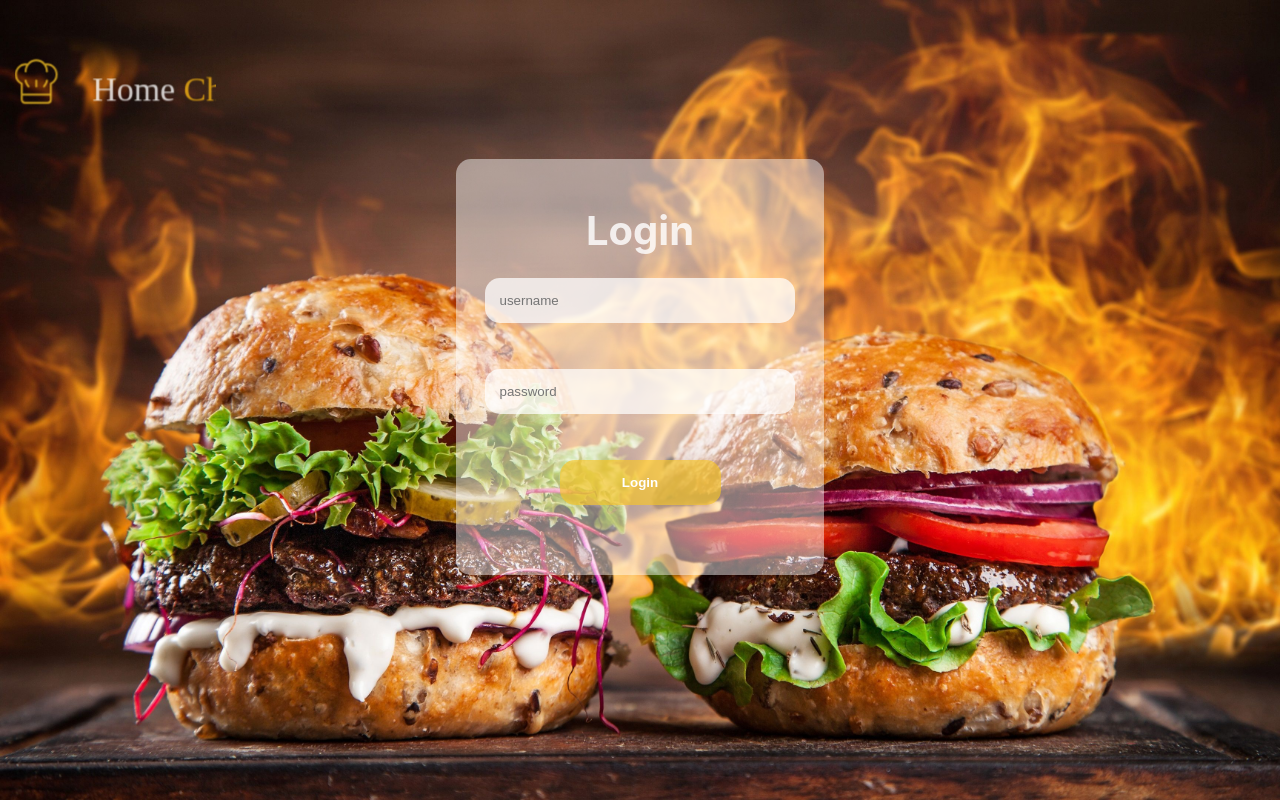
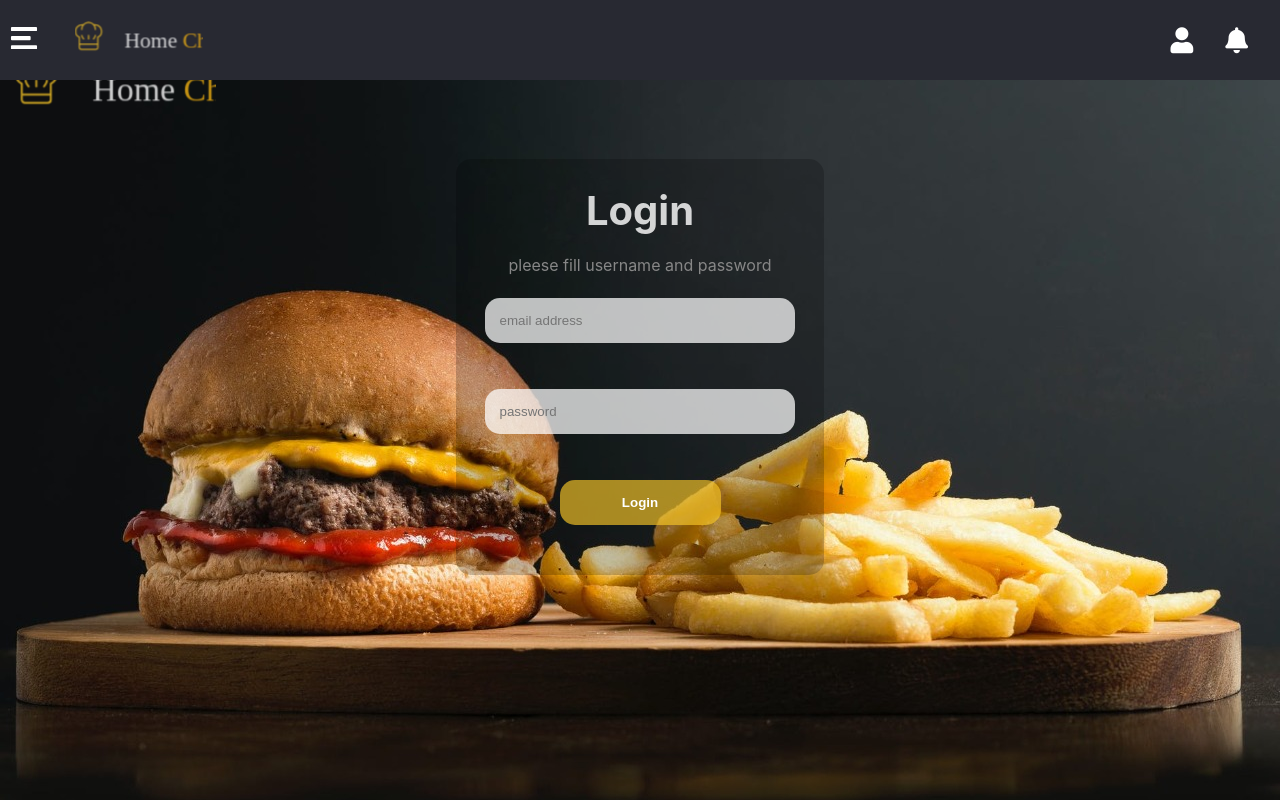
Before and after one commit to aninarafath6/home-chef-admin, a React (Create React App) app: page /login in a window 1280 px wide. Both pictures are taken after a click on the button "Login". Built offline with nearby package versions, Linux system fonts and the light colour scheme.

Commit message:
login page functions and design is complited

```diff
--- a/public/index.html
+++ b/public/index.html
@@ -9,7 +9,12 @@
       name="description"
       content="Web site created using create-react-app"
     />
+
     <link rel="apple-touch-icon" href="%PUBLIC_URL%/logo192.png" />
+      <!-- font-awesome icons -->
+
+      <link rel="stylesheet" href="https://cdnjs.cloudflare.com/ajax/libs/font-awesome/5.14.0/css/all.min.css">
+      <!-- //font-awesome icons -->
     <!--
       manifest.json provides metadata used when your web app is installed on a
       user's mobile device or desktop. See https://developers.google.com/web/fundamentals/web-app-manifest/
--- a/src/App.js
+++ b/src/App.js
@@ -1,10 +1,11 @@
 import Login from './components/login/Login'
 import { BrowserRouter as Router, Route, Switch } from "react-router-dom";
-
+import Header from './components/header_and_side_pannel/header/header'
 function App() {
   return (
     <div className="App">
       <Router>
+        <Header />
         <Switch>
           <Route path="/login">
             <Login/>
--- /dev/null
+++ b/src/components/header_and_side_pannel/header/header.css
@@ -0,0 +1,43 @@
+*{
+    margin: 0;
+    padding: 0;
+    box-sizing: border-box;
+}
+.header_section{
+    width: 100%;
+    height: 5rem;
+    background-color: #282932;
+    position: fixed;
+    z-index: 100;
+}
+.header_section .header{
+    width: 100%;
+    height: 100%;
+    padding: 1rem .3s;
+
+}
+.header_section .header .navbar{
+    width: 100%;
+    height: 100%;
+    display: flex;
+    align-items: center;
+}
+.header_section .header .navbar .toggle_section svg{
+    width: 48px;
+}
+.header_section .header .navbar .logo_section svg{
+    width: 8rem;
+        margin: 0 1.7rem;
+
+}
+.navbar .icons_div{
+
+    width: 100%;
+    text-align: right;
+    color: #ffffff;
+    font-size: 26px;
+    margin-left: 2rem;
+}
+.navbar .icons_div .nav_icons{
+    margin-right: 2rem;
+}
--- /dev/null
+++ b/src/components/header_and_side_pannel/header/header.js
@@ -0,0 +1,45 @@
+import React from 'react';
+import './header.css'
+
+const header = () => {
+    return (
+        <div className="header_section" >
+            <header className="header">
+                    <nav className="navbar">
+                        <div className="toggle_section">
+                        <svg xmlns="http://www.w3.org/2000/svg" width="26.956" height="22.309" viewBox="0 0 52.956 45.309">
+                            <path id="bars-solid" d="M1.891,68.322H51.065a1.871,1.871,0,0,0,1.891-1.849V61.849A1.871,1.871,0,0,0,51.065,60H1.891A1.871,1.871,0,0,0,0,61.849v4.623A1.871,1.871,0,0,0,1.891,68.322Zm0,18.493H38.065a1.871,1.871,0,0,0,1.891-1.849V80.343a1.871,1.871,0,0,0-1.891-1.849H1.891A1.871,1.871,0,0,0,0,80.343v4.623A1.871,1.871,0,0,0,1.891,86.816Zm0,18.493H51.065a1.871,1.871,0,0,0,1.891-1.849V98.836a1.871,1.871,0,0,0-1.891-1.849H1.891A1.871,1.871,0,0,0,0,98.836v4.623A1.871,1.871,0,0,0,1.891,105.309Z" transform="translate(0 -60)" fill="#fff" />
+                        </svg>
+
+                        </div>
+                        <div className="logo_section">
+                            <svg xmlns="http://www.w3.org/2000/svg" width="200.716" height="140.274" viewBox="0 0 544.716 140.274">
+                                <g id="Group_65" data-name="Group 65" transform="translate(-32 -40.682)" opacity="0.8">
+                                    <g id="chef_1_" data-name="chef (1)" transform="translate(32 40.682)">
+                                        <g id="Group_2" data-name="Group 2">
+                                            <g id="Group_1" data-name="Group 1">
+                                                <path id="Path_1" data-name="Path 1" d="M111.918,215.959a2.626,2.626,0,0,0-5.252,0c0,6.9,7.606,16.363,8.473,17.422a2.627,2.627,0,1,0,4.062-3.334C116.385,226.617,111.918,219.759,111.918,215.959Z" transform="translate(-80.407 -158.058)" fill="#f8c628" />
+                                                <path id="Path_2" data-name="Path 2" d="M319.84,213.333a2.624,2.624,0,0,0-2.626,2.626c0,3.787-4.467,10.653-7.283,14.091a2.627,2.627,0,0,0,4.062,3.331c.867-1.059,8.473-10.527,8.473-17.422A2.624,2.624,0,0,0,319.84,213.333Z" transform="translate(-233.184 -158.058)" fill="#f8c628" />
+                                                <path id="Path_3" data-name="Path 3" d="M226.626,213.333A2.624,2.624,0,0,0,224,215.959v15.756a2.626,2.626,0,0,0,5.252,0V215.959A2.625,2.625,0,0,0,226.626,213.333Z" transform="translate(-168.855 -158.058)" fill="#f8c628" />
+                                                <path id="Path_4" data-name="Path 4" d="M86.656,10.955a26.414,26.414,0,0,0-4.981.554,30.579,30.579,0,0,0-47.808,0,26.44,26.44,0,0,0-4.981-.554C12.958,10.955,0,24.469,0,41.081A30.282,30.282,0,0,0,15.817,67.927l-.051,41.388a11.35,11.35,0,0,0,3.134,7.909,10.422,10.422,0,0,0,7.58,3.279H89.071a10.963,10.963,0,0,0,10.714-11.174V67.887a30.293,30.293,0,0,0,15.756-26.807C115.541,24.469,102.583,10.955,86.656,10.955Zm7.878,98.374a5.591,5.591,0,0,1-5.462,5.7H26.48a5.32,5.32,0,0,1-3.865-1.671,5.785,5.785,0,0,1-1.6-4.033l.014-10.728h73.5Zm1.626-45.705a2.32,2.32,0,0,0-.392.211,2.631,2.631,0,0,0-.805.824,2.85,2.85,0,0,0-.428,1.559v26.9h-73.5l.034-26.86a2.939,2.939,0,0,0-.026-.449,2.816,2.816,0,0,0-.416-1.134,2.657,2.657,0,0,0-.78-.794,2.709,2.709,0,0,0-.413-.222A24.7,24.7,0,0,1,5.252,41.081c0-13.592,10.6-24.648,23.633-24.648.509,0,1.047.064,1.575.108a33.708,33.708,0,0,0-4.2,16.325,2.628,2.628,0,1,0,5.252,0c0-15.1,11.781-27.387,26.259-27.387S84.03,17.764,84.03,32.865a2.628,2.628,0,1,0,5.252,0,33.708,33.708,0,0,0-4.2-16.325c.528-.043,1.065-.108,1.575-.108,13.032,0,23.633,11.057,23.633,24.648A24.714,24.714,0,0,1,96.159,63.624Z" fill="#f8c628" />
+                                            </g>
+                                        </g>
+                                    </g>
+                                    <text id="Home_Chef_" data-name="Home Chef " transform="translate(241.716 151.956)" fill="#fff" fontSize="92" fontFamily="Gabriola"><tspan x="0" y="0">Home </tspan><tspan y="0" fill="#f7b614">Chef </tspan></text>
+                                </g>
+                            </svg>
+                        </div>
+                        <div className="icons_div">
+                          <i className="fas fa-user nav_icons"></i>
+                          <i className="fas fa-bell nav_icons"></i>
+
+                        </div>
+
+                    </nav>
+            </header>
+
+        </div>
+    );
+}
+
+export default header;
--- a/src/components/login/Login.js
+++ b/src/components/login/Login.js
@@ -1,7 +1,51 @@
-import React from 'react';
+import React, { useRef, useState } from 'react';
 import './login.css'
+import axios from 'axios';
 
 const Login = () => {
+    const visibleErrLabelRef = useRef();
+    const visibleFillLabelRef = useRef();
+    const [email, setEmail] = useState("");
+    const [password, setPassword] = useState("");
+    const [status, setStatus] = useState();
+    const [isLogged, setIsLogged] = useState();
+    const onLoginHandiler = () => {
+      if(password==="" ||email===""){
+          visibleFillLabelRef.current.classList.add("visble_err_label");
+
+      }
+      else if (password === "" && email === ""){
+          visibleFillLabelRef.current.classList.add("visble_err_label");
+
+      }else{
+          const data = {
+              email: email,
+              password: password
+          }
+          axios.post('login', data).then(res => {
+
+              setStatus(res.data.loggin);
+
+              if (res.data.token !== undefined) {
+                  localStorage.setItem("token", res.data.token);
+                  setIsLogged(true)
+              } else {
+                  setIsLogged(false)
+
+              }
+
+
+
+          }).catch(err => {
+              console.log(err);
+          });
+          ;
+
+
+      }
+      }
+
+
     return (
         <div className="login_section">
             <div className="logo">
@@ -17,7 +61,7 @@ const Login = () => {
                                 </g>
                             </g>
                         </g>
-                        <text id="Home_Chef_" data-name="Home Chef " transform="translate(241.716 151.956)" fill="#fff" font-size="92" font-family="Gabriola"><tspan x="0" y="0">Home </tspan><tspan y="0" fill="#f7b614">Chef </tspan></text>
+                        <text id="Home_Chef_" data-name="Home Chef " transform="translate(241.716 151.956)" fill="#fff" fontSize="92" fontFamily="Gabriola"><tspan x="0" y="0">Home </tspan><tspan y="0" fill="#f7b614">Chef </tspan></text>
                     </g>
                 </svg>
             </div>
@@ -28,15 +72,25 @@ const Login = () => {
                         <h3 className="login_label">
                             Login
                         </h3>
+
+                    </div>
+                    <div className="err_label_div">
+                        <p ref={visibleErrLabelRef} className="err_label" >
+                              username or password is incorrect
+                        </p>
+                        <p ref={visibleFillLabelRef} className="err_label" >
+                            pleese fill username and password
+                        </p>
+
                     </div>
                     <div className="input_username login_input">
-                        <input placeholder="username" type="text" />
+                        <input className="userName_inp" onChange={(e) => setEmail(e.target.value)} placeholder="email address" type="email" />
                     </div>
                     <div className="input_password login_input">
-                        <input placeholder="password" type="password" />
+                        <input className="" onChange={(e) => setPassword(e.target.value)} placeholder="password" type="password" />
                     </div>
                     <div className="login_btn_div">
-                        <button className="login_btn">
+                        <button className="login_btn" onClick={onLoginHandiler}>
                             Login
                         </button>
                     </div>
--- a/src/components/login/login.css
+++ b/src/components/login/login.css
@@ -6,7 +6,7 @@
 .login_section{
     width: 100%;
     height: 100vh;
-    background: url("./assets/login_backround.jpg");
+    background: url("./assets/WhatsApp\ Image\ 2020-11-22\ at\ 7.56.23\ PM.jpeg");
     background-position: center;
     background-repeat: no-repeat;
     background-size: cover;
@@ -26,7 +26,7 @@ padding-top: 15px;
  .login_section .login_container .login{
     width: 23rem;
 height: 26rem;
-background: #ffffff75;
+background: #00000035;
 border-radius: 15px;
 display: flex;
 align-items: center;
@@ -47,6 +47,7 @@ flex-direction: column;
     outline: none;
     border-radius: 15px;
 }
+
 .login_btn_div{
       width: 100%;
     padding: 23px;
@@ -84,6 +85,14 @@ flex-direction: column;
 
 
 }
+.err_label_div .err_label{
+    color: #878787;
+    visibility: hidden;
+}
+.err_label_div .visble_err_label {
+    color: #878787;
+    visibility: visible;
+}
 @media(max-width:384px){
     .login_section .login_container .login{
         width: 20rem;
--- a/src/index.js
+++ b/src/index.js
@@ -4,7 +4,7 @@ import './index.css';
 import App from './App';
 import reportWebVitals from './reportWebVitals';
 import axios from 'axios'
-axios.defaults.baseURL = "http://localhost:3001/";
+axios.defaults.baseURL = "http://localhost:3008/";
 ReactDOM.render(
   <React.StrictMode>
     <App />
```
Also changed, not shown: src/App.css (deleted, +0 -38 lines), src/components/header_and_side_pannel/side_panel/side_panel.css (added), src/components/header_and_side_pannel/side_panel/side_panel.js (added), src/components/login/assets/WhatsApp Image 2020-11-22 at 7.56.23 PM.jpeg (added), 1 other file (tests, documents, lock files or other folders).
